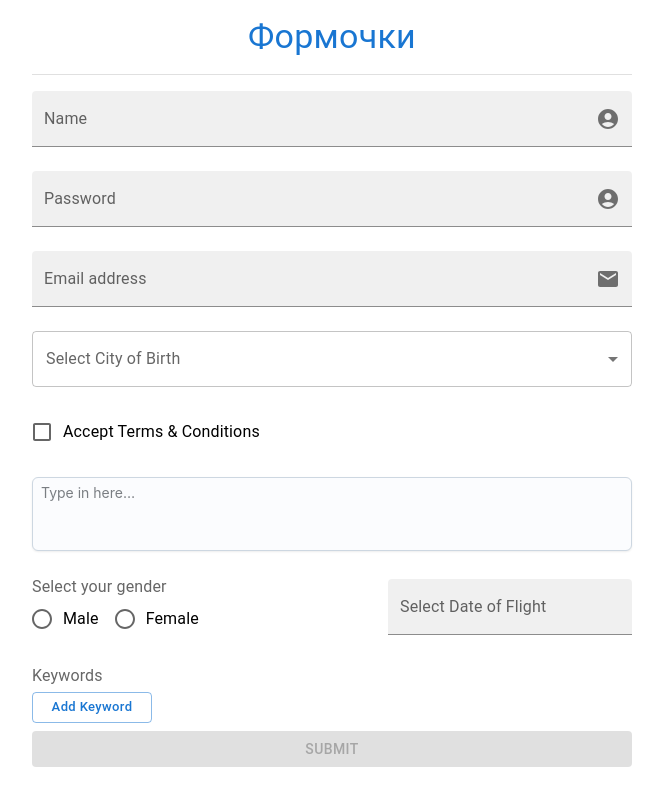
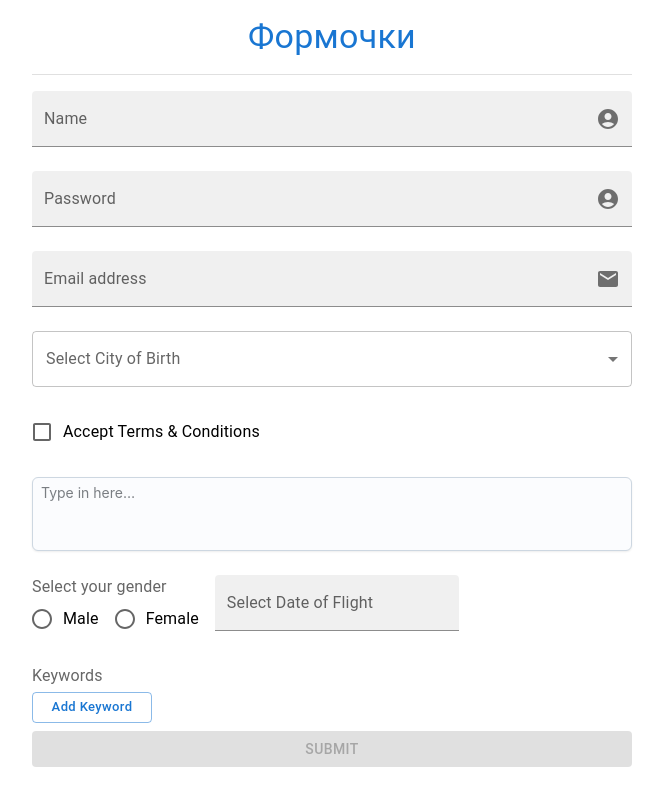
Before and after one commit to Kubatbekkk/react-form, a React (Create React App) app: page / in a window 1280 px wide. Shown: the whole page, without its empty margins (308-971 px from the left). Built offline with nearby package versions, Linux system fonts and the light colour scheme.

Commit message:
refactor: render components from array of objects

```diff
--- a/src/components/Form/Form.jsx
+++ b/src/components/Form/Form.jsx
@@ -1,6 +1,8 @@
 import React, { useState } from 'react';
 import { Button, Typography, Divider, Box } from '@mui/material';
-import { useForm, useFieldArray } from 'react-hook-form';
+import { useForm } from 'react-hook-form';
+import Modal from '../Modal/Modal';
+import './style.css';
 import NameInput from './FormComponents/NameInput';
 import PasswordInput from './FormComponents/PasswordInput';
 import EmailInput from './FormComponents/EmailInput';
@@ -8,10 +10,8 @@ import SelectInput from './FormComponents/SelectInput';
 import CheckboxInput from './FormComponents/CheckboxInput';
 import TextareaInput from './FormComponents/TextareaInput';
 import RadioInput from './FormComponents/RadioInput';
-import Modal from '../Modal/Modal';
 import DatePickerComponent from './FormComponents/DatePickerComponent';
 import KeywordInput from './FormComponents/KeywordInput';
-import './style.css';
 
 const Form = () => {
   const [open, setOpen] = useState(false);
@@ -51,6 +51,45 @@ const Form = () => {
     setOpen(!open);
   };
 
+  const formComponents = [
+    {
+      component: NameInput,
+      props: { register, errors },
+    },
+    {
+      component: PasswordInput,
+      props: { register, errors },
+    },
+    {
+      component: EmailInput,
+      props: { register, errors },
+    },
+    {
+      component: SelectInput,
+      props: { errors, control },
+    },
+    {
+      component: CheckboxInput,
+      props: { errors, control },
+    },
+    {
+      component: TextareaInput,
+      props: { errors, register },
+    },
+    {
+      component: RadioInput,
+      props: { errors, control },
+    },
+    {
+      component: DatePickerComponent,
+      props: { errors, control },
+    },
+    {
+      component: KeywordInput,
+      props: { control },
+    },
+  ];
+
   return (
     <div className="form__container">
       <Typography
@@ -62,22 +101,17 @@ const Form = () => {
         Формочки
       </Typography>
       <Divider />
+
       <form onSubmit={handleSubmit(onSubmit)} noValidate>
-        <NameInput register={register} errors={errors} />
-        <PasswordInput register={register} errors={errors} />
-        <EmailInput register={register} errors={errors} />
-        <SelectInput errors={errors} control={control} />
-        <CheckboxInput errors={errors} control={control} />
-        <TextareaInput errors={errors} register={register} />
-        <Box display="flex" alignItems="center" justifyContent="space-between">
-          <RadioInput errors={errors} control={control} />
-          <DatePickerComponent errors={errors} control={control} />
-        </Box>
-        <KeywordInput control={control} />
+        {formComponents.map((item, index) => {
+          const { component: Component, props } = item;
+          return <Component key={index} {...props} />;
+        })}
         <Button type="submit" variant="contained" fullWidth disabled={!isValid}>
           Submit
         </Button>
       </form>
+
       <Modal open={open} handleClose={handleClose} userInfo={userInfo} />
     </div>
   );
```
